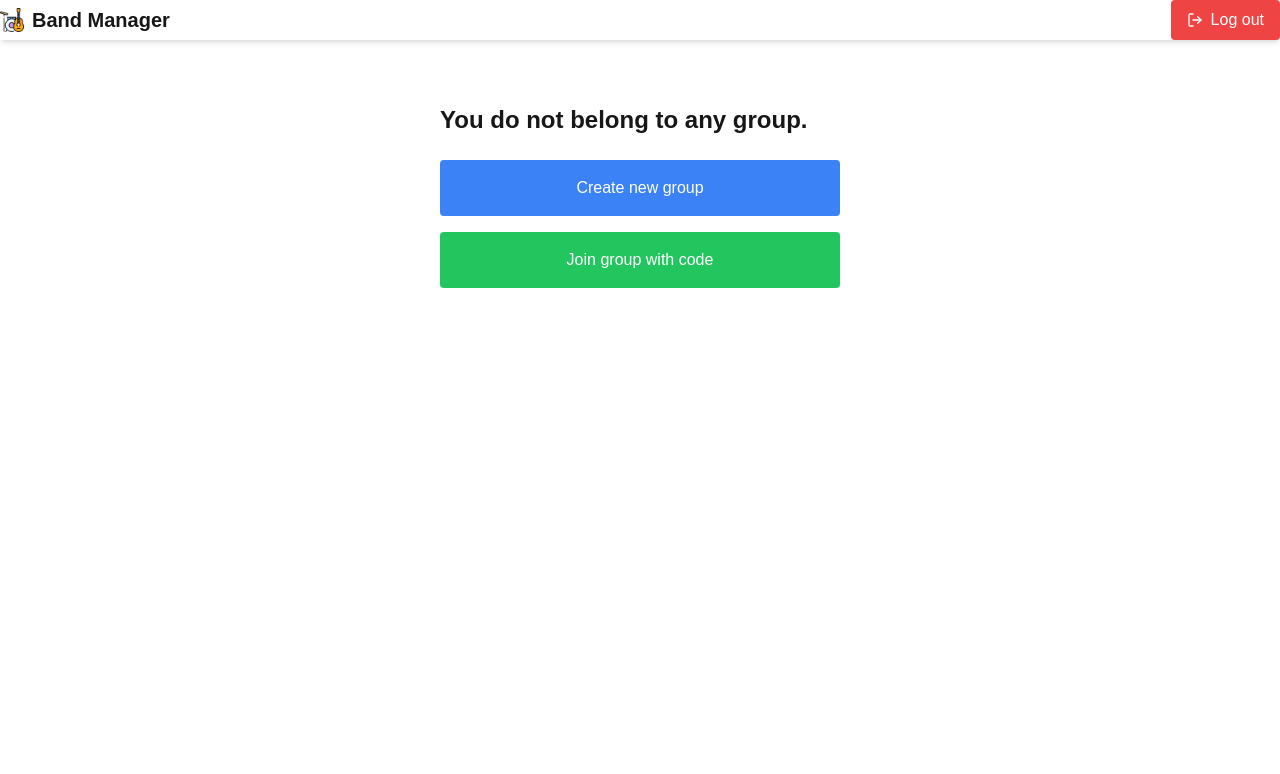
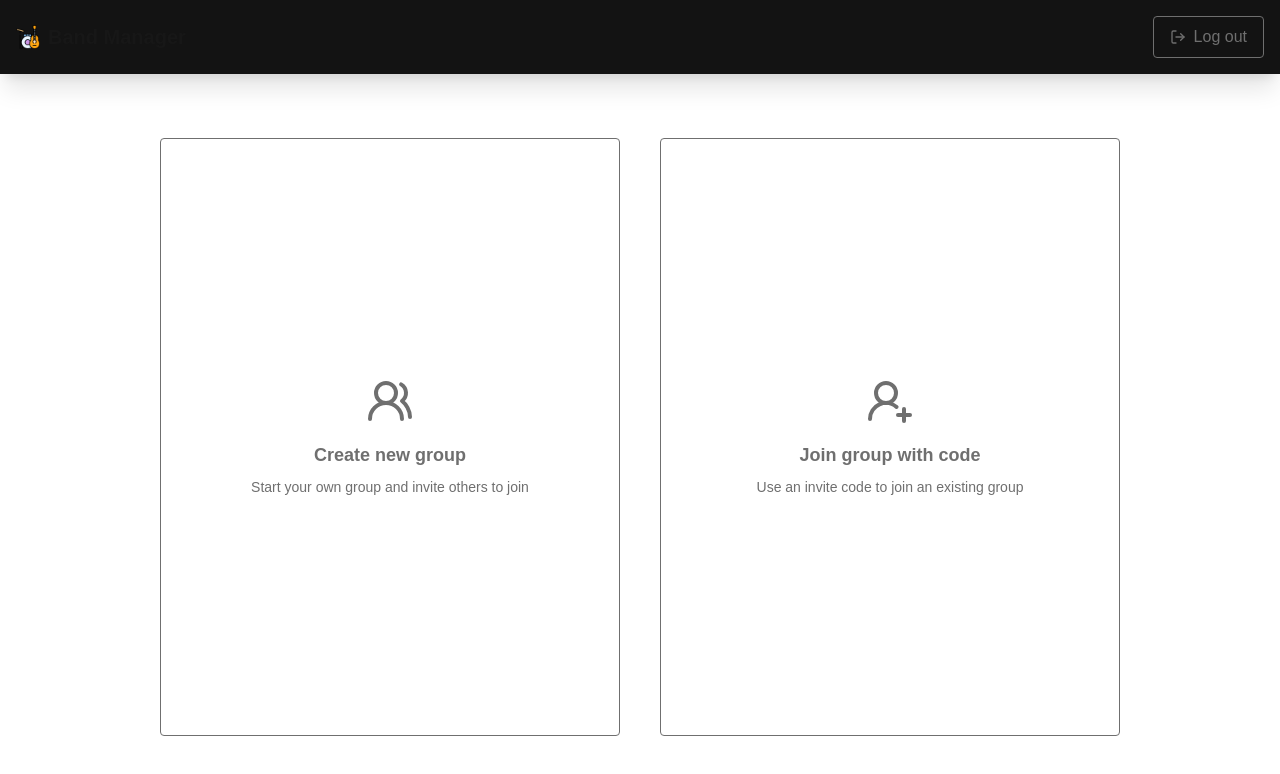
Before and after one commit to PZSP2-Team/band-manager, a Next.js app in the folder frontend/: page /group in a window 1280 px wide. Shown: the top 774 px of the page. Built offline with nearby package versions, Linux system fonts and the light colour scheme; no server answers.

Commit message:
IMPLEMENT: Changed some styles in header and group page for a user without group

```diff
--- a/frontend/src/app/(protected)/group/page.tsx
+++ b/frontend/src/app/(protected)/group/page.tsx
@@ -1,6 +1,7 @@
 "use client"
 import { useSession } from "next-auth/react";
 import { useState, useEffect } from "react";
+import { UserRoundPlus, UsersRound, Info } from "lucide-react";
 
 export default function GroupPage() {
     const { data: session } = useSession();
@@ -31,20 +32,23 @@ export default function GroupPage() {
     }
 
     return (
-        <div className="max-w-md mx-auto mt-10 p-6">
-            <h1 className="text-2xl font-bold mb-6">You do not belong to any group.</h1>
-            <div className="space-y-4">
+        <div className="min-h-[calc(100vh-74px)] flex flex-col mx-auto py-16 gap-8">
+            <div className="flex-grow flex flex-row gap-10 px-40 ">
                 <button
                     onClick={() => {/* create group logic */}}
-                    className="w-full p-4 bg-blue-500 text-white rounded hover:bg-blue-600"
+                    className="flex flex-col items-center justify-center w-full p-4 border border-customGray text-customGray rounded hover:bg-hoverGray group"
                 >
-                    Create new group
+                    <UsersRound size={48} className="mb-4 transform transition-transform group-hover:-translate-y-4" />
+                    <span className="text-lg font-semibold mb-2">Create new group</span>
+                    <p className="text-sm text-center">Start your own group and invite others to join</p>
                 </button>
                 <button
                     onClick={() => {/* join group logic */}}
-                    className="w-full p-4 bg-green-500 text-white rounded hover:bg-green-600"
+                    className="flex flex-col items-center justify-center w-full p-4 border border-customGray text-customGray rounded hover:bg-hoverGray group"
                 >
-                    Join group with code
+                    <UserRoundPlus size={48} className="mb-4 transform transition-transform group-hover:-translate-y-4" />
+                    <span className="text-lg font-semibold mb-2">Join group with code</span>
+                    <p className="text-sm text-center">Use an invite code to join an existing group</p>
                 </button>
             </div>
         </div>
--- a/frontend/src/app/components/Header.tsx
+++ b/frontend/src/app/components/Header.tsx
@@ -6,8 +6,8 @@ import { LogOut } from "lucide-react"
 
 export default function Header() {
     return (
-        <header className="shadow-md">
-            <nav className="max-w-7xl mx-auto, px-4, h-16, flex justify-between items-center">
+        <header className="bg-headerGray p-4 shadow-xl">
+            <nav className="flex justify-between items-center">
                 <div className="flex items-center gap-2">
                     <Image
                         src="/live-music.png"
@@ -19,7 +19,7 @@ export default function Header() {
                 </div>
                 <button
                     onClick={() => signOut({ callbackUrl: "/" })}
-                    className="flex items-center gap-2 bg-red-500 hover:bg-red-600 text-white px-4 py-2 rounded transition-colors"
+                    className="bg-headerGray flex items-center gap-2 border border-customGray text-customGray hover:bg-headerHoverGray px-4 py-2 rounded transition-colors"
                 >
                     <LogOut className="h-4 w-4" />
                     Log out
```
